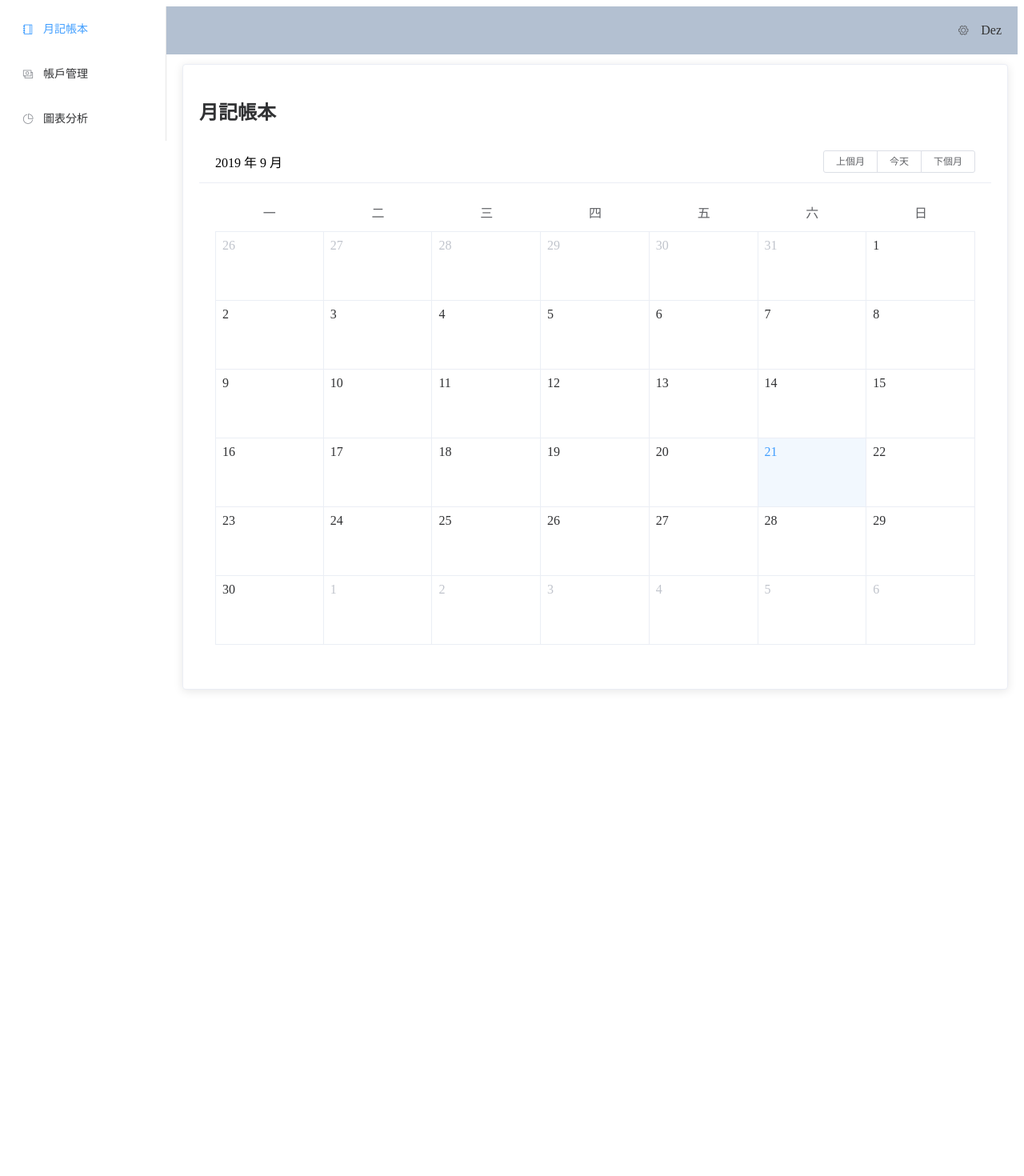
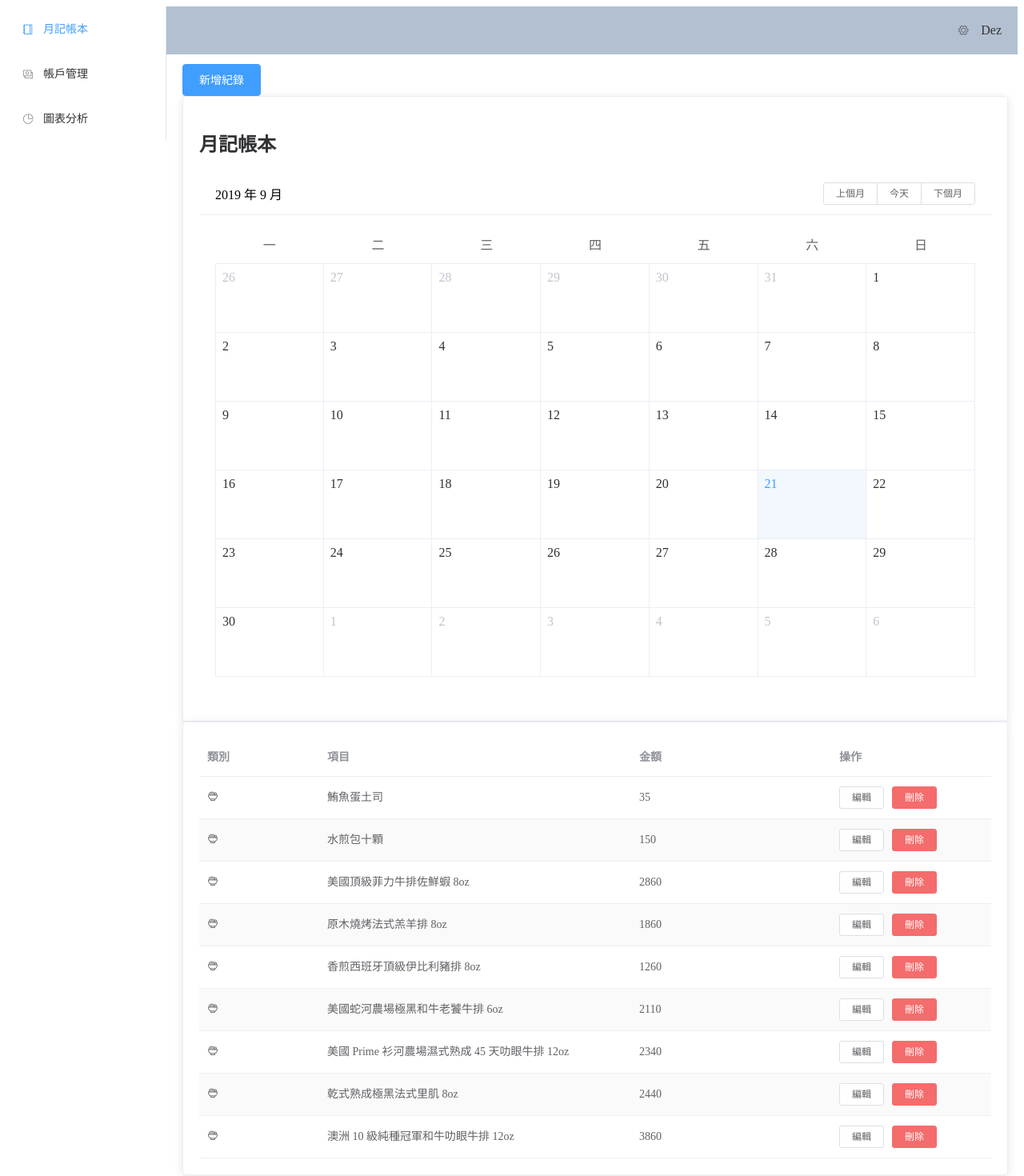
Before and after one commit to ckchuang-dev/richbook, a Vue app: page /billing in a window 1280 px wide. Shown: the top 1470 px of the page at 80% size. Before the commit the page ends 882 px from the top, so only its background shows below. Built offline with nearby package versions, Linux system fonts and the light colour scheme.

Commit message:
[ADD] Init billing page UI with fake data

```diff
--- a/src/containers/Billing/BillingCalendar.vue
+++ b/src/containers/Billing/BillingCalendar.vue
@@ -1,16 +1,23 @@
 <template>
-  <div id="ct_billing_calendar">
-
-  </div>
+  <el-card id="ct_billing_calendar">
+    <h2>月記帳本</h2>
+    <el-calendar v-model="date">
+    </el-calendar>
+  </el-card>
 </template>
 
 <script>
   export default {
-    name: 'BillingCalendar'
+    name: 'BillingCalendar',
+    data() {
+      return {
+        date: new Date()
+      }
+    }
   }
 </script>
 
-<style lang="scss" src="./style.scss" scoped>
+<style lang="scss" scoped>
   #ct_billing_calendar {
   }
 </style>
--- a/src/containers/Billing/BillingDialog.vue
+++ b/src/containers/Billing/BillingDialog.vue
@@ -1,16 +1,104 @@
 <template>
-  <div id="ct_billing_dialog">
-
+  <div>
+    <el-dialog
+      id="ct_billing_dialog"
+      title="新增紀錄"
+      :visible.sync="dialogFormVisible"
+    >
+      <el-form
+        :model="form"
+        label-width="80px"
+      >
+        <el-form-item label="金額">
+          <el-input
+            v-model.number="form.dollor"
+            placeholder="請輸入金額"
+            autocomplete="off"
+          ></el-input>
+        </el-form-item>
+        <el-form-item label="類別">
+          <el-select
+            v-model="form.type"
+            placeholder="请選擇類別"
+          >
+            <el-option
+              label="早餐"
+              value="breakfast"
+            ></el-option>
+            <el-option
+              label="午餐"
+              value="lunch"
+            ></el-option>
+            <el-option
+              label="晚餐"
+              value="dinner"
+            ></el-option>
+          </el-select>
+        </el-form-item>
+        <el-form-item label="帳戶">
+          <el-select
+            v-model="form.account"
+            placeholder="请選擇帳戶"
+          >
+            <el-option
+              label="現金"
+              value="cash"
+            ></el-option>
+            <el-option
+              label="信用卡"
+              value="credit-card"
+            ></el-option>
+            <el-option
+              label="電子支付"
+              value="pay"
+            ></el-option>
+          </el-select>
+        </el-form-item>
+        <el-form-item label="項目">
+          <el-input
+            v-model="form.title"
+            placeholder="請輸入項目內容"
+            autocomplete="off"
+          ></el-input>
+        </el-form-item>
+      </el-form>
+      <div
+        slot="footer"
+        class="dialog-footer"
+      >
+        <el-button @click="dialogFormVisible = false">取 消</el-button>
+        <el-button
+          type="primary"
+          @click="dialogFormVisible = false"
+        >儲存</el-button>
+      </div>
+    </el-dialog>
   </div>
 </template>
 
 <script>
   export default {
-    name: 'BillingDialog'
+    name: 'BillingDialog',
+    props: {
+      dialogFormVisible: {
+        type: Boolean,
+        default: false
+      }
+    },
+    data() {
+      return {
+        form: {
+          dollor: '',
+          type: '',
+          title: '',
+          account: ''
+        }
+      }
+    }
   }
 </script>
 
-<style lang="scss" src="./style.scss" scoped>
+<style lang="scss" scoped>
   #ct_billing_dialog {
   }
 </style>
--- a/src/containers/Billing/BillingList.vue
+++ b/src/containers/Billing/BillingList.vue
@@ -1,16 +1,106 @@
 <template>
-  <div id="ct_billing_list">
-
-  </div>
+  <el-card id="ct_billing_list">
+    <el-table
+      :data="billingData"
+      stripe
+    >
+      <el-table-column
+        prop="type"
+        label="類別"
+        width="150"
+      >
+        <i class="el-icon-food"></i>
+      </el-table-column>
+      <el-table-column
+        prop="title"
+        label="項目"
+      />
+      <el-table-column
+        prop="dollor"
+        label="金額"
+        width="250"
+      />
+      <el-table-column
+        label="操作"
+        width="200"
+      >
+        <template slot-scope="scope">
+          <el-button
+            size="mini"
+            @click="handleEdit(scope.$index, scope.row)"
+          >編輯</el-button>
+          <el-button
+            size="mini"
+            type="danger"
+            @click="handleDelete(scope.$index, scope.row)"
+          >刪除</el-button>
+        </template>
+      </el-table-column>
+    </el-table>
+  </el-card>
 </template>
 
 <script>
   export default {
-    name: 'BillingList'
+    name: 'BillingList',
+    data() {
+      return {
+        billingData: [
+          {
+            type: 'breakfast',
+            title: '鮪魚蛋土司',
+            dollor: 35,
+            icon: 'el-icon-burger'
+          },
+          {
+            type: 'lunch',
+            title: '水煎包十顆',
+            dollor: 150,
+            icon: 'el-icon-burger'
+          },
+          {
+            type: 'dinner',
+            title: '美國頂級菲力牛排佐鮮蝦 8oz',
+            dollor: 2860,
+            icon: 'el-icon-burger'
+          },
+          {
+            type: 'dinner',
+            title: '原木燒烤法式羔羊排 8oz',
+            dollor: 1860
+          },
+          {
+            type: 'dinner',
+            title: '香煎西班牙頂級伊比利豬排 8oz',
+            dollor: 1260
+          },
+          {
+            type: 'dinner',
+            title: '美國蛇河農場極黑和牛老饕牛排 6oz',
+            dollor: 2110
+          },
+          {
+            type: 'dinner',
+            title: '美國 Prime 衫河農場濕式熟成 45 天叻眼牛排 12oz',
+            dollor: 2340
+          },
+          {
+            type: 'dinner',
+            title: '乾式熟成極黑法式里肌 8oz',
+            dollor: 2440
+          },
+          {
+            type: 'dinner',
+            title: '澳洲 10 級純種冠軍和牛叻眼牛排 12oz',
+            dollor: 3860
+          }
+        ]
+      }
+    }
   }
 </script>
 
-<style lang="scss" src="./style.scss" scoped>
+<style lang="scss" scoped>
   #ct_billing_list {
   }
 </style>
--- a/src/views/Billing/index.vue
+++ b/src/views/Billing/index.vue
@@ -1,17 +1,25 @@
 <template>
-  <el-card>
-    <h2>月記帳本</h2>
-    <el-calendar v-model="value">
-    </el-calendar>
-  </el-card>
+  <div>
+    <el-button
+      type="primary"
+      @click="dialogFormVisible = true"
+    >新增紀錄</el-button>
+    <BillingCalendar />
+    <BillingList />
+    <BillingDialog :dialogFormVisible="dialogFormVisible" />
+  </div>
 </template>
 
 <script>
+  import BillingCalendar from '@/containers/Billing/BillingCalendar'
+  import BillingList from '@/containers/Billing/BillingList'
+  import BillingDialog from '@/containers/Billing/BillingDialog'
   export default {
     name: 'Billing',
+    components: { BillingCalendar, BillingList, BillingDialog },
     data() {
       return {
-        value: new Date()
+        dialogFormVisible: false
       }
     }
   }
```
